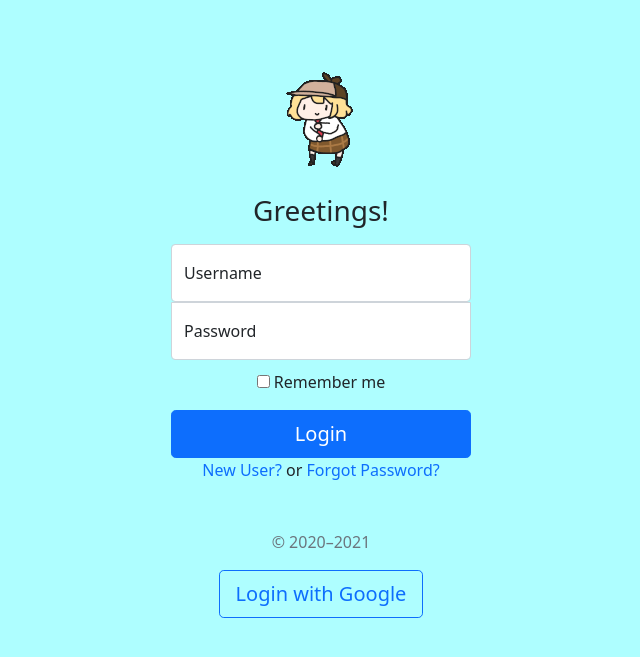
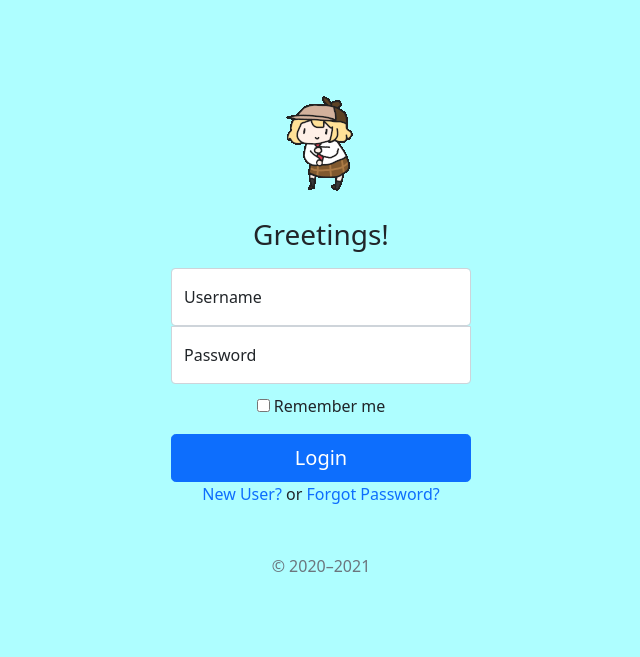
Before and after one commit to Touyu-Pan/flask-demo, a Flask app: page /login in a window 1280 px wide. Shown: the part 56-713 px from the top of the page, without its empty margins (319-959 px from the left). Run offline with Flask 2, Linux system fonts and the light colour scheme.

Commit message:
hide Google login button

```diff
--- a/twittor/templates/login.html
+++ b/twittor/templates/login.html
@@ -35,7 +35,7 @@
   </form>
   <form action="" method="post">
     {{ google_login_form.hidden_tag() }}
-    <button class="btn btn-lg btn-outline-primary" type="submit">Login with Google</div>
+    <button class="btn btn-lg btn-outline-primary" type="submit" style="display: none">Login with Google</div>
   </form>
 </main>
 {% endblock %}
```
